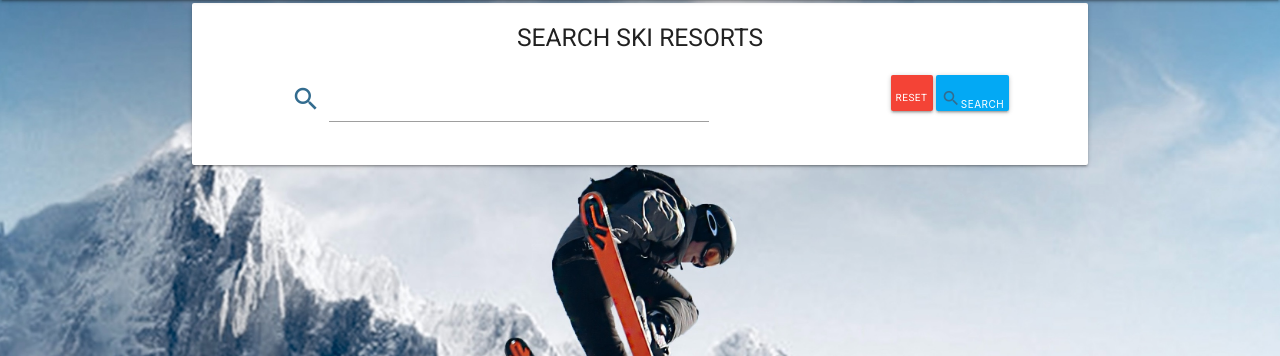
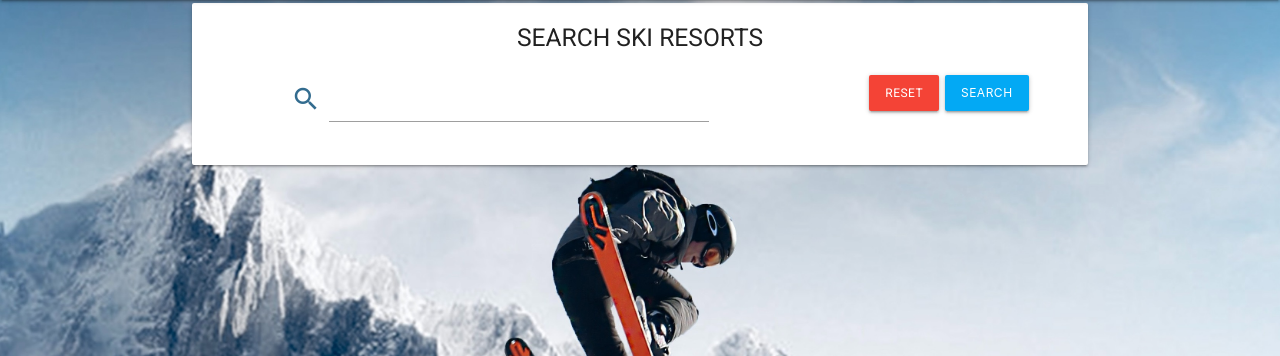
Before and after one commit to OlekSt/Hit-the-Slopes, a Flask app: page /search_ski_resorts in a window 1280 px wide. Shown: the part 64-420 px from the top of the page. Run offline with Flask 2, Linux system fonts and the light colour scheme; data that the repository does not hold is empty; some libraries are stand-ins or nearby versions.

Commit message:
Some css for search buttons

```diff
--- a/app.py
+++ b/app.py
@@ -118,6 +118,10 @@ def search_trips():
     elif query_to:
         trips = mongo.db.trips.find({"to": {"$lte": query_to}}).sort("from", 1)
         flash("Trips till: " + query_to)
+    elif query_from and query_to:
+        trips = mongo.db.trips.find({"from": {"$gte": query_from}})
+        trips = mongo.db.trips.find({"to": {"$lte": query_to}}).sort("from", 1)
+        flash("Trips between: " + query_from + " & " + query_to)
     elif query and query_from:
         trips = list(mongo.db.trips.find({"$text": {"$search": query}}))
         trips = trips.find({"from": {"$gte": query_from}}).sort("from", 1)
@@ -131,10 +135,7 @@ def search_trips():
         trips = mongo.db.trips.find({"from": {"$gte": query_from}})
         trips = mongo.db.trips.find({"to": {"$lte": query_to}}).sort("from",1)
         flash("Trips to: " + query + ". Between: " + query_from + " & " + query_to)
-    elif query_from and query_to:
-        trips = mongo.db.trips.find({"from": {"$gte": query_from}})
-        trips = mongo.db.trips.find({"to": {"$lte": query_to}}).sort("from", 1)
-        flash("Trips between: " + query_from + " & " + query_to)
+
     else:
         redirect(url_for('trips'))
 
--- a/static/css/style.css
+++ b/static/css/style.css
@@ -65,8 +65,8 @@ body{
 
 .btn{
     background-color: #336C8F;
-    font-size: 10px;
-    padding: 5px;
+    font-size: 12px;
+    margin: 3px 2px 3px 0;
 }
 
 .btn.waves-effect{
--- a/templates/ski_resorts.html
+++ b/templates/ski_resorts.html
@@ -11,8 +11,7 @@
             </div>
             <div class="row col s12 m4">
                 <a href="{{ url_for('ski_resorts') }}" class="red btn text-shadow">Reset</a>
-                <button type="submit" class="light-blue btn text-shadow">
-                <i class="small material-icons prefix">search</i>Search</button>
+                <button type="submit" class="light-blue btn text-shadow">Search</button>
             </div>
         </div>
     </form>
```
